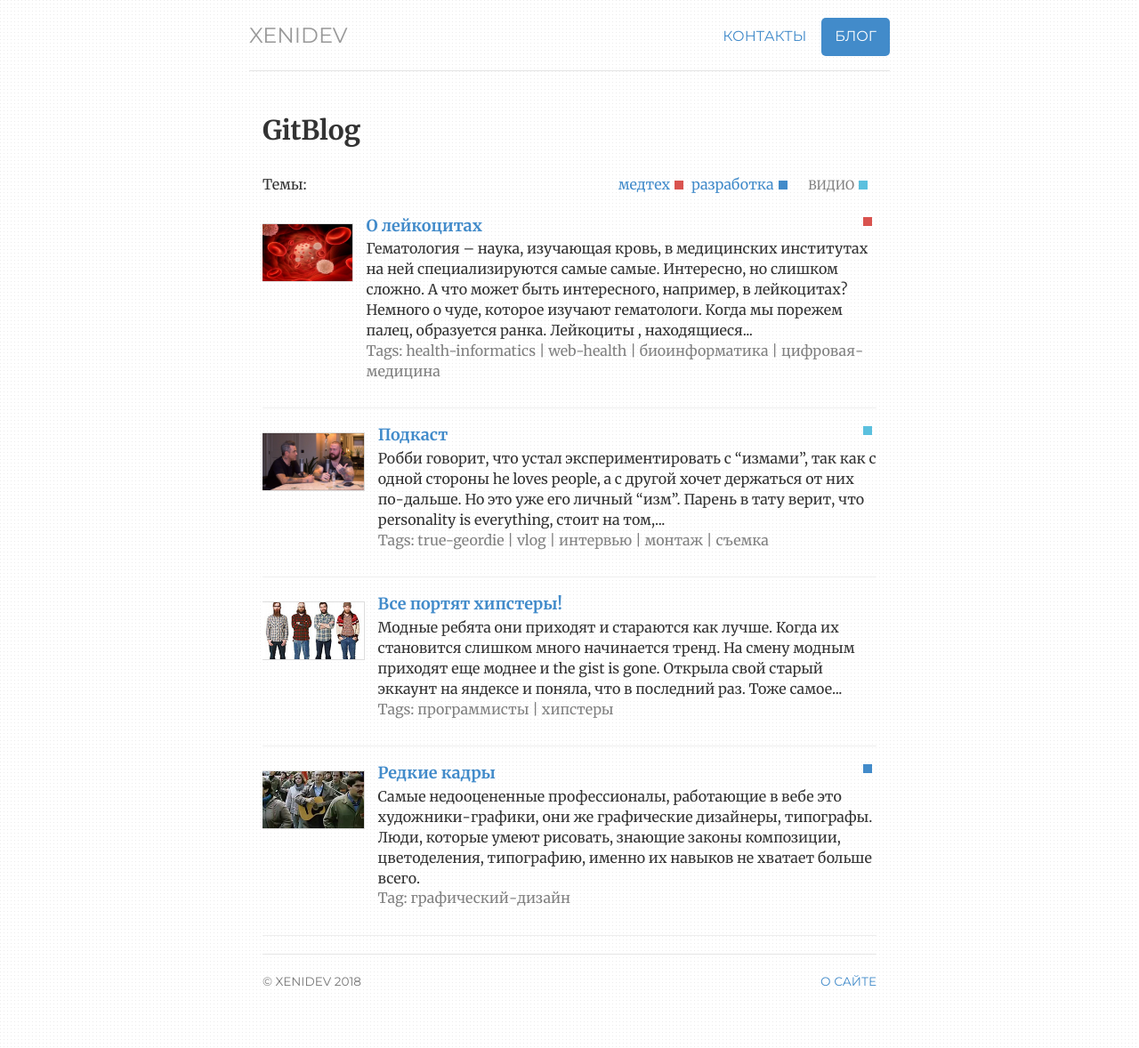
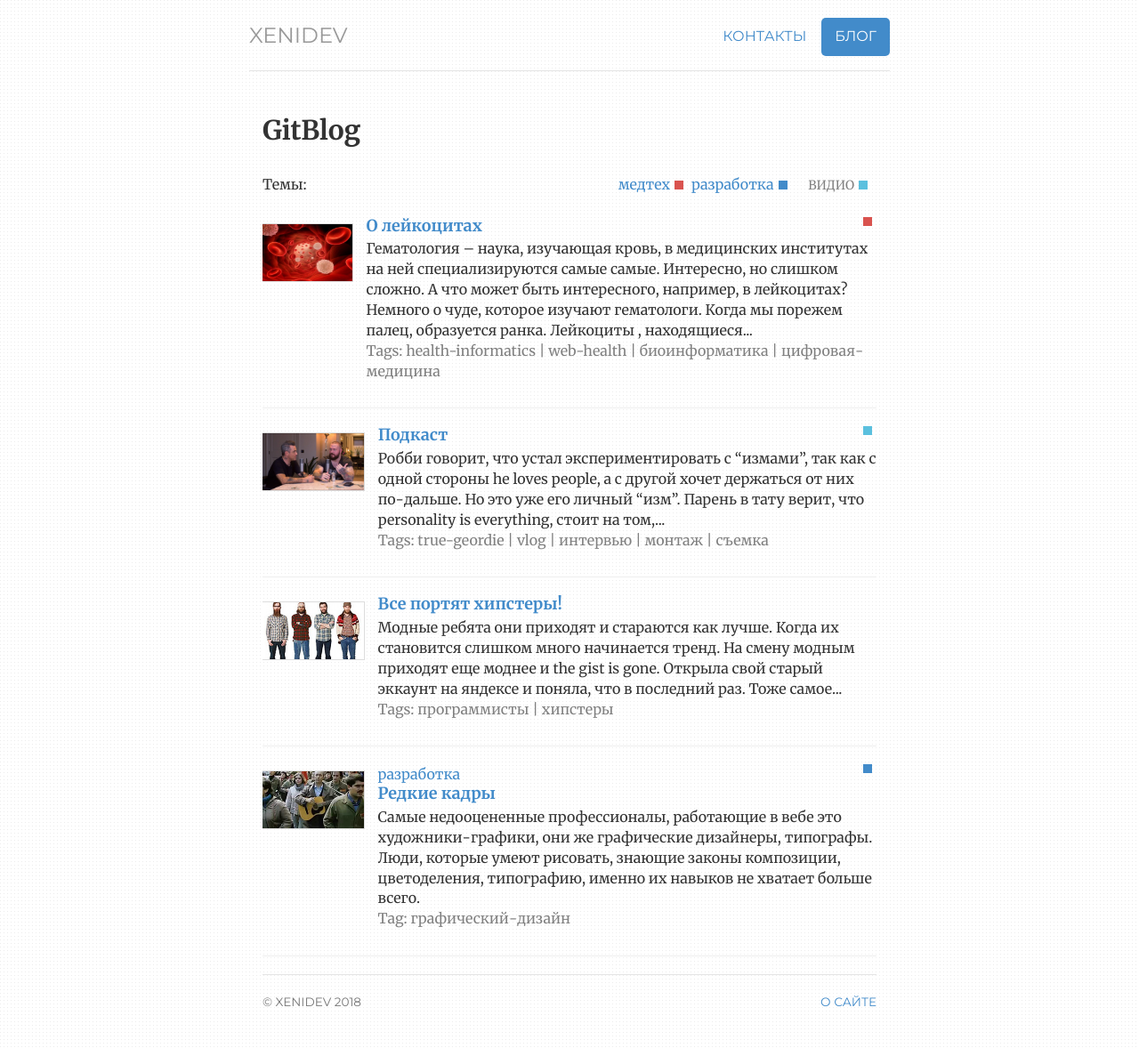
Before and after one commit to ValeraS/xenidev.github.io, a Jekyll site: the page built from notes/index.html, in a window 1280 px wide. Shown: the whole page at 89% size. Built offline with Jekyll 4.4.1, drawn with Linux system fonts in a browser that asks for light colours; before the commit the page ends 1155 px from its top, so only the background shows below that.

Commit message:
Update index.html

```diff
--- a/notes/index.html
+++ b/notes/index.html
@@ -47,7 +47,7 @@ notes: active
                <span class="badge-category-video pull-right"></span>
                {% endif %}
                {% if post.categories contains 'разработка' %}
-               <span class="badge-category-razrabotka pull-right"></span>
+              <a href="/notes/categories/razrabotka.html">разработка<span class="badge-category-razrabotka pull-right"></span> </a>
                {% endif %}
                {% endfor %}
                {% endif %}
```
